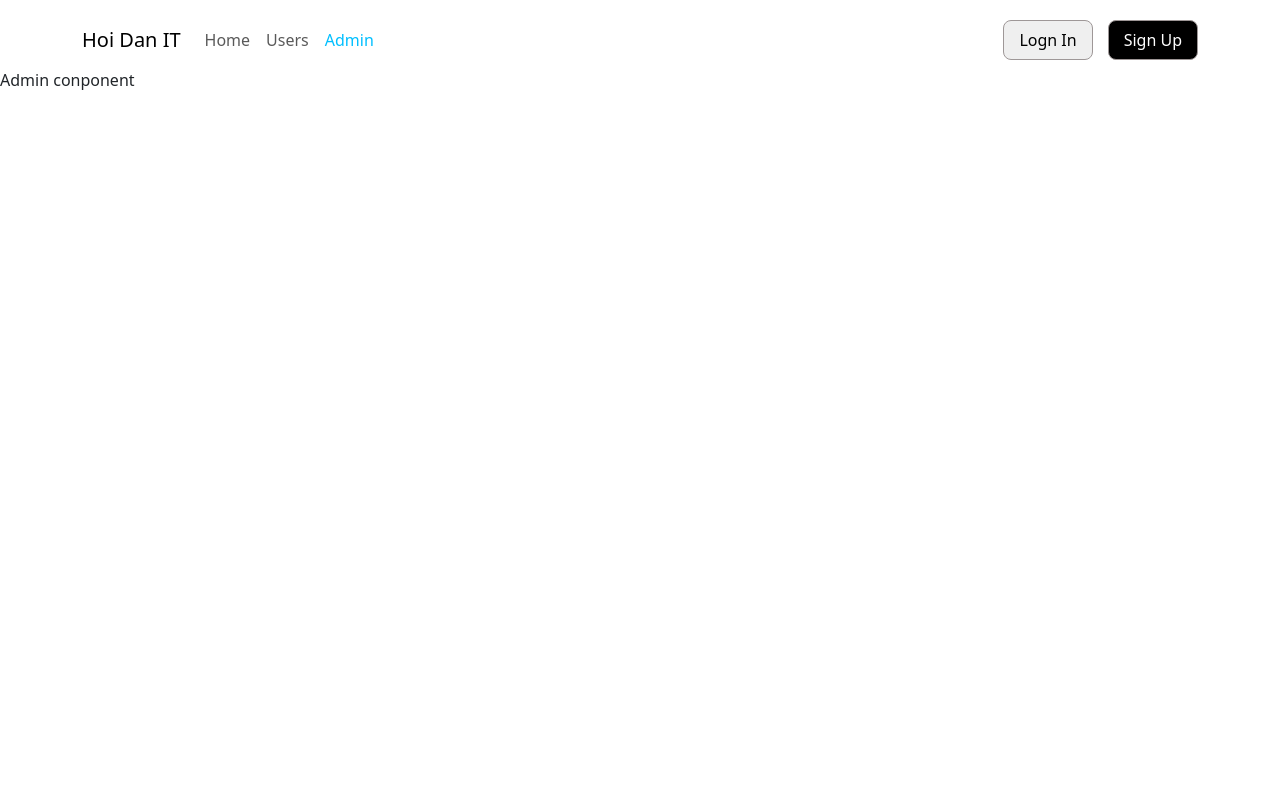
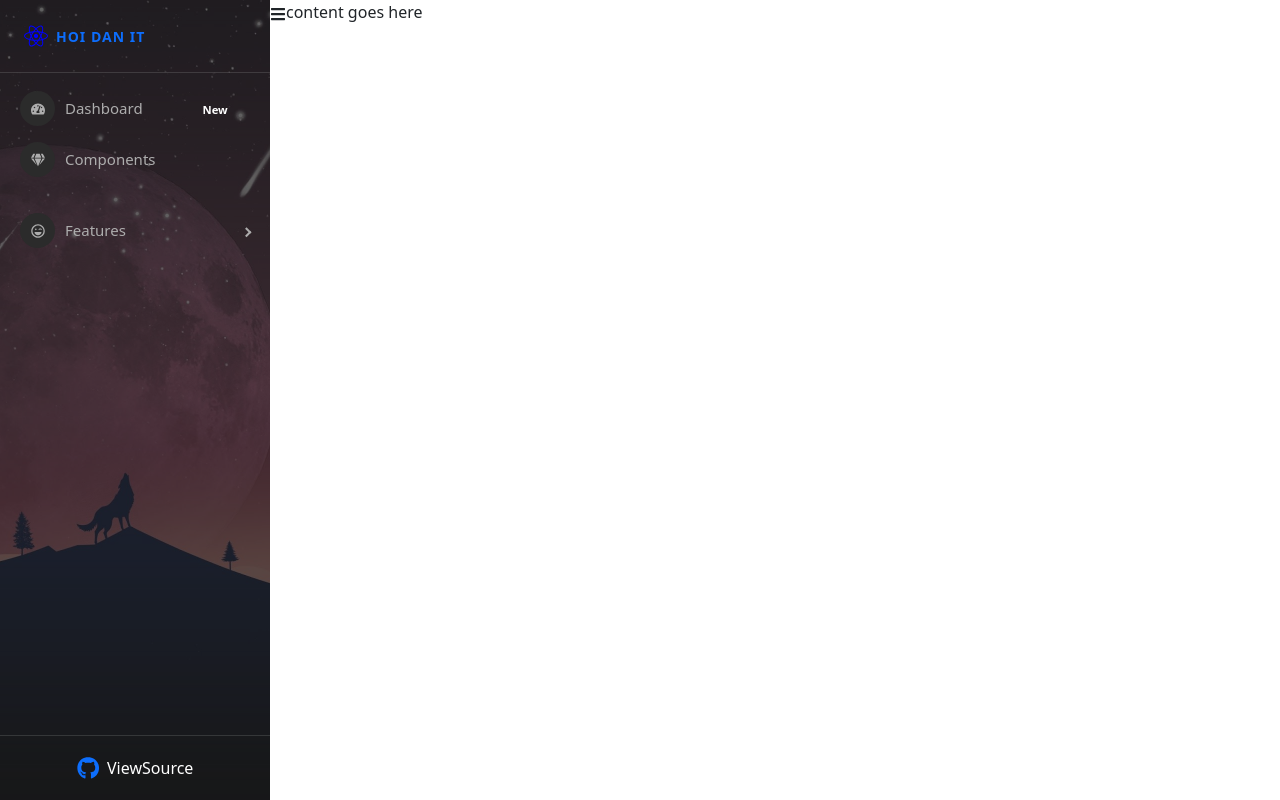
Before and after one commit to laivandai123/reactjs_demo, a React (Create React App) app: page /admins in a window 1280 px wide. Built offline with nearby package versions, Linux system fonts and the light colour scheme.

Commit message:
new sidebar

```diff
--- a/package.json
+++ b/package.json
@@ -6,13 +6,19 @@
     "@testing-library/jest-dom": "5.16.4",
     "@testing-library/react": "13.3.0",
     "@testing-library/user-event": "13.5.0",
+    "axios": "^1.12.2",
     "bootstrap": "5.3.8",
     "react": "18.2.0",
     "react-bootstrap": "2.10.10",
     "react-dom": "18.2.0",
+    "react-icon": "^1.0.0",
+    "react-icons": "^5.5.0",
+    "react-paginate": "^8.3.0",
+    "react-pro-sidebar": "0.7.1",
     "react-redux": "8.0.1",
     "react-router-dom": "7.9.4",
     "react-scripts": "5.0.1",
+    "react-toastify": "^11.0.5",
     "redux": "4.2.0",
     "redux-devtools-extension": "2.13.9",
     "redux-thunk": "2.4.1",
--- a/src/components/admin/Admin.js
+++ b/src/components/admin/Admin.js
@@ -1,4 +1,21 @@
+import SideBar from "./SideBar";
+import "./Admin.scss";
+import { FaBars } from "react-icons/fa";
+import { useState } from "react";
+
 const Admin = (props) => {
-    return <div>Admin conponent</div>;
+    const [collapsed, setCollapsed] = useState(false);
+
+    return (
+        <div className="admin-container">
+            <div className="admin-sidebar">
+                <SideBar collapsed={collapsed} />
+            </div>
+            <div className="admin-content">
+                <FaBars onClick={() => setCollapsed(!collapsed)} />
+                content goes here
+            </div>
+        </div>
+    );
 };
 export default Admin;
--- /dev/null
+++ b/src/components/admin/Admin.scss
@@ -0,0 +1,8 @@
+.admin-container {
+    display: flex;
+    .admin-sidebar {
+        .pro-sidebar {
+            height: 100vh !important;
+        }
+    }
+}
--- /dev/null
+++ b/src/components/admin/SideBar.js
@@ -0,0 +1,115 @@
+import "react-pro-sidebar/dist/css/styles.css";
+import {
+    ProSidebar,
+    Menu,
+    MenuItem,
+    SubMenu,
+    SidebarHeader,
+    SidebarFooter,
+    SidebarContent,
+} from "react-pro-sidebar";
+
+import {
+    FaTachometerAlt,
+    FaGem,
+    FaList,
+    FaGithub,
+    FaRegLaughWink,
+    FaHeart,
+    FaReact,
+} from "react-icons/fa";
+
+import sidebarBg from "../../assets/bg2.jpg";
+import "./SideBar.scss";
+
+const SideBar = (props) => {
+    const { image, collapsed, toggled, handleToggleSidebar } = props;
+    return (
+        <>
+            <ProSidebar
+                image={sidebarBg}
+                collapsed={collapsed}
+                toggled={toggled}
+                breakPoint="md"
+                onToggle={handleToggleSidebar}
+            >
+                <SidebarHeader>
+                    <div
+                        style={{
+                            padding: "24px",
+                            textTransform: "uppercase",
+                            fontWeight: "bold",
+                            fontSize: 14,
+                            letterSpacing: "1px",
+                            overflow: "hidden",
+                            textOverflow: "ellipsis",
+                            whiteSpace: "nowrap",
+                            display: "flex",
+                            gap: "10px",
+                        }}
+                    >
+                        <a
+                            href="https://github.com/laivandai123/reactjs_demo"
+                            target="_blank"
+                            className="sidebar-btn"
+                            rel="noopener noreferrer"
+                        >
+                            <FaReact fontSize="1.5rem" color="blue" />
+                            Hoi Dan IT
+                        </a>
+                    </div>
+                </SidebarHeader>
+
+                <SidebarContent>
+                    <Menu iconShape="circle">
+                        <MenuItem
+                            icon={<FaTachometerAlt />}
+                            suffix={<span className="badge red">New</span>}
+                        >
+                            Dashboard
+                        </MenuItem>
+                        <MenuItem icon={<FaGem />}> Components </MenuItem>
+                    </Menu>
+                    <Menu iconShape="circle">
+                        <SubMenu icon={<FaRegLaughWink />} title="Features">
+                            <MenuItem> Quản lý User</MenuItem>
+                            <MenuItem> Quản lý bài Quiz</MenuItem>
+                            <MenuItem> Quản lý câu hỏi</MenuItem>
+                        </SubMenu>
+                    </Menu>
+                </SidebarContent>
+
+                <SidebarFooter style={{ textAlign: "center" }}>
+                    <div
+                        className="sidebar-btn-wrapper"
+                        style={{
+                            padding: "20px 24px",
+                        }}
+                    >
+                        <a
+                            href="https://github.com/azouaoui-med/react-pro-sidebar"
+                            target="_blank"
+                            className="sidebar-btn"
+                            rel="noopener noreferrer"
+                        >
+                            <FaGithub fontSize="1.4rem" />
+                            <span
+                                style={{
+                                    whiteSpace: "nowrap",
+                                    textOverflow: "ellipsis",
+                                    overflow: "hidden",
+
+                                    color: "#fff",
+                                }}
+                            >
+                                ViewSource
+                            </span>
+                        </a>
+                    </div>
+                </SidebarFooter>
+            </ProSidebar>
+        </>
+    );
+};
+
+export default SideBar;
--- /dev/null
+++ b/src/components/admin/SideBar.scss
@@ -0,0 +1,7 @@
+.sidebar-btn {
+    display: flex;
+    justify-content: center;
+    align-items: center;
+    gap: 8px;
+    text-decoration: none;
+}
--- a/src/index.js
+++ b/src/index.js
@@ -18,8 +18,8 @@
                 <Route path="/" element={<App />}>
                     <Route index element={<Homepage />} />
                     <Route path="users" element={<User />} />
-                    <Route path="admins" element={<Admin />} />
                 </Route>
+                <Route path="admins" element={<Admin />} />
             </Routes>
         </BrowserRouter>
     </Provider>
```
Also changed, not shown: src/assets/bg2.jpg (added), 1 other file (tests, documents, lock files or other folders).
